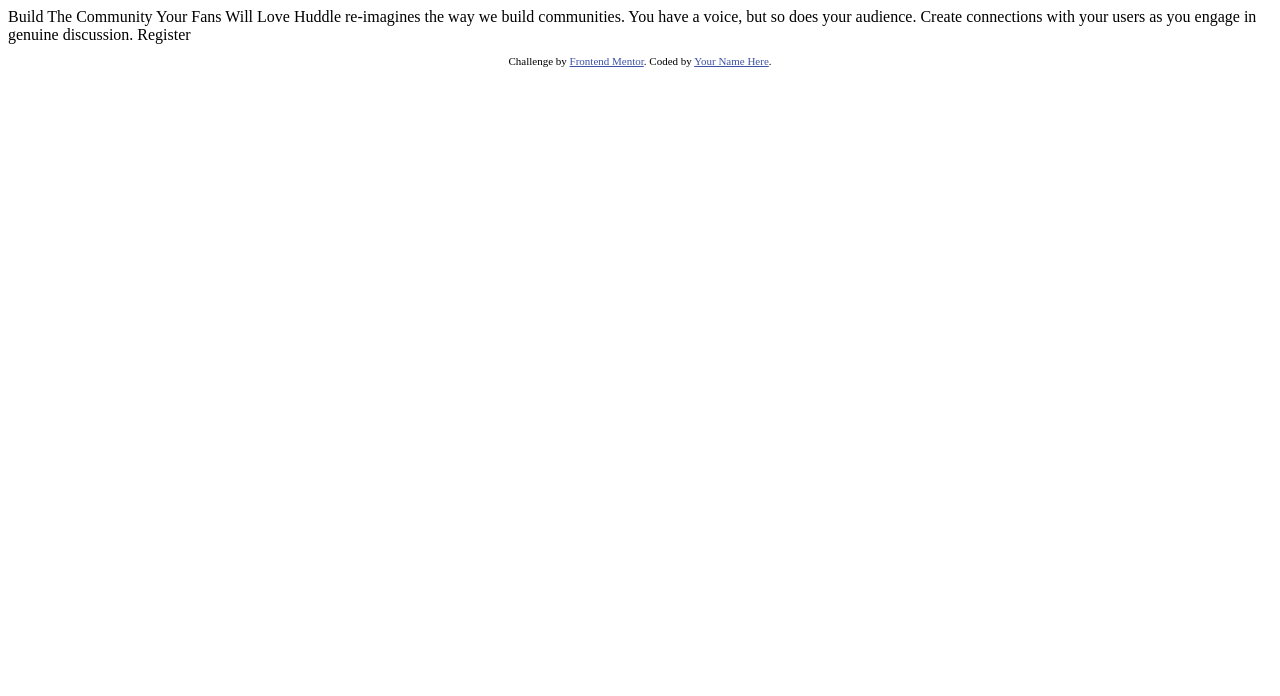
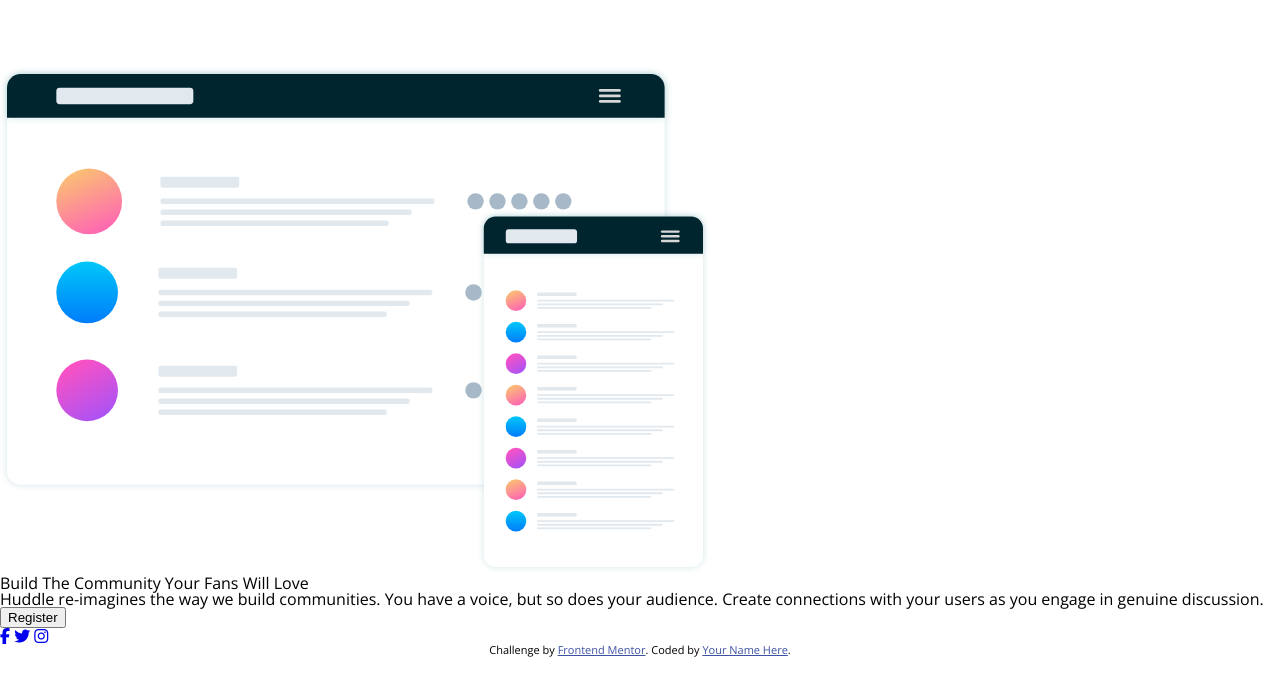
Before and after one commit to michalgregu/Huddle-landing-page, a plain HTML site: page index.html in a window 1280 px wide. Drawn offline with nearby package versions, Linux system fonts and the light colour scheme.

Commit message:
html update

```diff
--- a/index.html
+++ b/index.html
@@ -1,33 +1,48 @@
 <!DOCTYPE html>
 <html lang="en">
+
 <head>
-  <meta charset="UTF-8">
-  <meta name="viewport" content="width=device-width, initial-scale=1.0"> <!-- displays site properly based on user's device -->
+    <meta charset="UTF-8">
+    <meta name="viewport" content="width=device-width, initial-scale=1.0">
+    <link rel="icon" type="image/png" sizes="32x32" href="./images/favicon-32x32.png">
+    <title>Frontend Mentor | Huddle landing page with single introductory section</title>
+    <link href="https://fonts.googleapis.com/css2?family=Open+Sans&display=swap" rel="stylesheet">
+    <link href="https://fonts.googleapis.com/css2?family=Poppins:wght@400;700&display=swap" rel="stylesheet">
+    <script src="https://kit.fontawesome.com/605ab4ade6.js" crossorigin="anonymous"></script>
+    <link rel="stylesheet" href="./style.css">
 
-  <link rel="icon" type="image/png" sizes="32x32" href="./images/favicon-32x32.png">
+</head>
 
-  <title>Frontend Mentor | Huddle landing page with single introductory section</title>
-
-  <!-- Feel free to remove these styles or customise in your own stylesheet 👍 -->
-  <style>
-    .attribution { font-size: 11px; text-align: center; }
-    .attribution a { color: hsl(228, 45%, 44%); }
-  </style>
-</head>
 <body>
 
-  Build The Community Your Fans Will Love
+    <section class="container">
+        <div class="logo">
+            <img src="./images/logo.svg" alt="logo">
+        </div>
+        <div class="mockup">
+            <img src="./images/illustration-mockups.svg" alt="mockup">
+        </div>
+        <div class="register">
+            <h1 class="header">Build The Community Your Fans Will Love</h1>
+            <p>Huddle re-imagines the way we build communities. You have a voice, but so does your audience. Create connections with your users as you engage in genuine discussion.</p>
+            <button class="button">Register</button>
+        </div>
+        <div class="social">
+            <a href="https://www.facebook.com" class="facebook" aria-label="Visit me in facebook">
+                <i class="fab fa-facebook-f"></i></a>
+            <a href="https://www.twitter.com" aria-label="Visit me on twitter" class="twitter">
+                <i class="fab fa-twitter"></i></a>
+            <a href="https://www.instagram.com" class="instagram" aria-label="Visit me on instagram">
+                <i class="fab fa-instagram"></i></a>
 
-  Huddle re-imagines the way we build communities. You have a voice, but so does your audience.
-  Create connections with your users as you engage in genuine discussion.
+        </div>
+    </section>
 
-  Register
+    <footer>
+        <p class="attribution">
+            Challenge by <a href="https://www.frontendmentor.io?ref=challenge" target="_blank">Frontend Mentor</a>. Coded by <a href="#">Your Name Here</a>.
+        </p>
+    </footer>
+</body>
 
-  <footer>
-    <p class="attribution">
-      Challenge by <a href="https://www.frontendmentor.io?ref=challenge" target="_blank">Frontend Mentor</a>.
-      Coded by <a href="#">Your Name Here</a>.
-    </p>
-  </footer>
-</body>
 </html>
--- /dev/null
+++ b/style.css
@@ -0,0 +1,163 @@
+/* http://meyerweb.com/eric/tools/css/reset/
+   v2.0 | 20110126
+   License: none (public domain)
+*/
+
+html,
+body,
+div,
+span,
+applet,
+object,
+iframe,
+h1,
+h2,
+h3,
+h4,
+h5,
+h6,
+p,
+blockquote,
+pre,
+a,
+abbr,
+acronym,
+address,
+big,
+cite,
+code,
+del,
+dfn,
+em,
+img,
+ins,
+kbd,
+q,
+s,
+samp,
+small,
+strike,
+strong,
+sub,
+sup,
+tt,
+var,
+b,
+u,
+i,
+center,
+dl,
+dt,
+dd,
+ol,
+ul,
+li,
+fieldset,
+form,
+label,
+legend,
+table,
+caption,
+tbody,
+tfoot,
+thead,
+tr,
+th,
+td,
+article,
+aside,
+canvas,
+details,
+embed,
+figure,
+figcaption,
+footer,
+header,
+hgroup,
+menu,
+nav,
+output,
+ruby,
+section,
+summary,
+time,
+mark,
+audio,
+video {
+    margin: 0;
+    padding: 0;
+    border: 0;
+    font-size: 100%;
+    font: inherit;
+    vertical-align: baseline;
+}
+
+
+/* HTML5 display-role reset for older browsers */
+
+article,
+aside,
+details,
+figcaption,
+figure,
+footer,
+header,
+hgroup,
+menu,
+nav,
+section {
+    display: block;
+}
+
+body {
+    line-height: 1;
+}
+
+ol,
+ul {
+    list-style: none;
+}
+
+blockquote,
+q {
+    quotes: none;
+}
+
+blockquote:before,
+blockquote:after,
+q:before,
+q:after {
+    content: '';
+    content: none;
+}
+
+table {
+    border-collapse: collapse;
+    border-spacing: 0;
+}
+
+
+/* END OF RESET */
+
+
+/* CUSTOM PROPERTY */
+
+:root {
+    --violet: hsl(257, 40%, 49%);
+}
+
+
+/* END OF CUSTOM PROPERTY */
+
+body {
+    font-family: 'Open Sans', sans-serif;
+}
+
+.attribution {
+    font-size: 11px;
+    text-align: center;
+}
+
+.attribution a {
+    color: hsl(228, 45%, 44%);
+}
```
